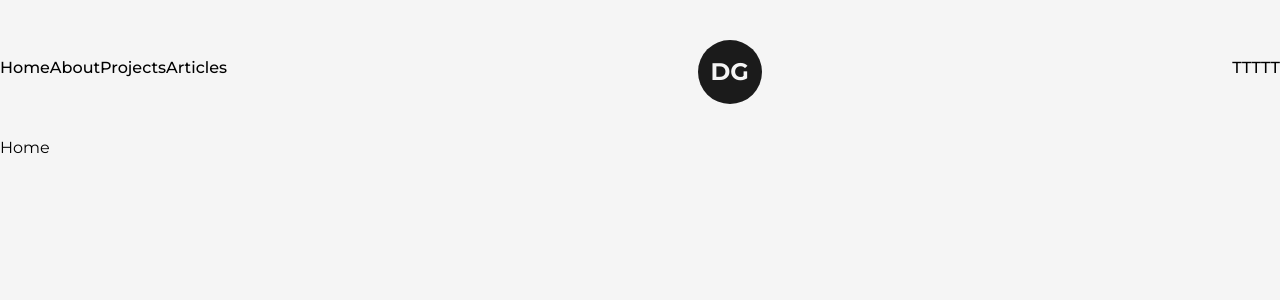
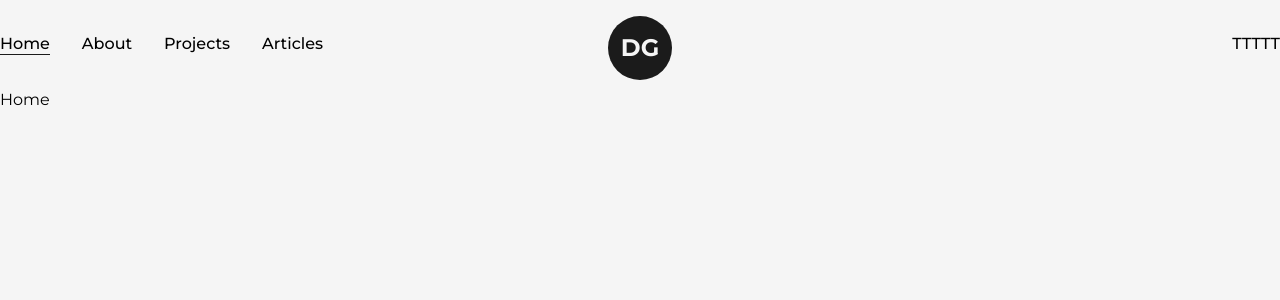
Before and after one commit to 01Gibbs/portfolioSite, a Next.js app: page / in a window 1280 px wide. Shown: the top 300 px of the page. Built offline with nearby package versions, Linux system fonts and the light colour scheme.

Commit message:
navbar setup, animated with tailwind, router-path remains highlighted

```diff
--- a/src/components/Logo.js
+++ b/src/components/Logo.js
@@ -19,7 +19,7 @@
             "rgba(131,58,180,1)",
             "#121212",
           ],
-          transition: {},
+          transition: { duration: 1, repeat: Infinity },
         }}
       >
         DG
--- a/src/components/NavBar.js
+++ b/src/components/NavBar.js
@@ -1,17 +1,36 @@
 import Link from "next/link";
 import React from "react";
 import Logo from "./Logo";
+import { useRouter } from "next/router";
+
+const CustomLink = ({ href, title, className = "" }) => {
+  const router = useRouter();
+
+  return (
+    //Group will allow for child animation, hover with transition controls bar animation speed.
+    <Link href={href} className={`${className} relative group`}>
+      {title}
+      <span
+        className={`h-[1px] inline-block bg-dark absolute left-0 -bottom-0.5 group-hover:w-full transition-[width] ease duration-300 ${
+          router.asPath === href ? "w-full" : " w-0"
+        }`}
+      >
+        &nbsp;
+      </span>
+    </Link>
+  );
+};
 
 const NavBar = () => {
   return (
     <header className="w-full px32 py-8 font-medium flex items-center justify-between">
       <nav>
-        <Link href="/">Home</Link>
-        <Link href="/about">About</Link>
-        <Link href="/projects">Projects</Link>
-        <Link href="/articles">Articles</Link>
+        <CustomLink href="/" title="Home" className="mr-4" />
+        <CustomLink href="/about" title="About" className="mx-4" />
+        <CustomLink href="/projects" title="Projects" className="mx-4" />
+        <CustomLink href="/articles" title="Articles" className="mx-4" />
       </nav>
-      <Logo />
+
       <nav>
         <Link href="/" target={"_blank"}>
           T
@@ -29,6 +48,9 @@
           T
         </Link>
       </nav>
+      <div className="absolute left-[50%] top-2 translate-x-[-50%]">
+        <Logo />
+      </div>
     </header>
   );
 };
```
